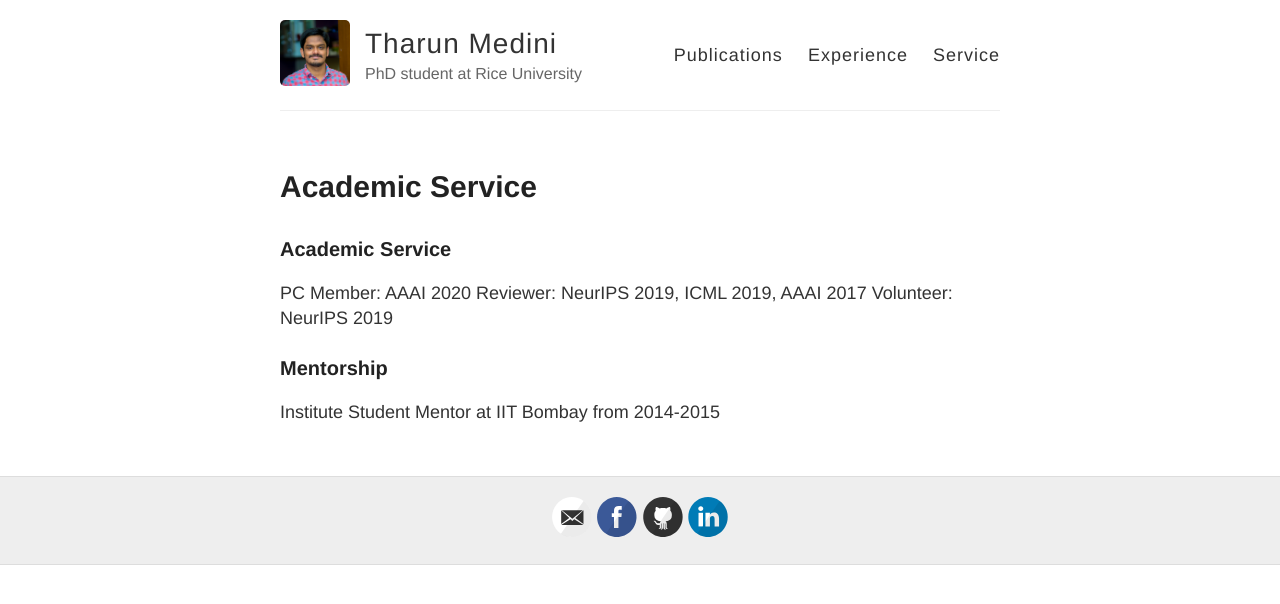
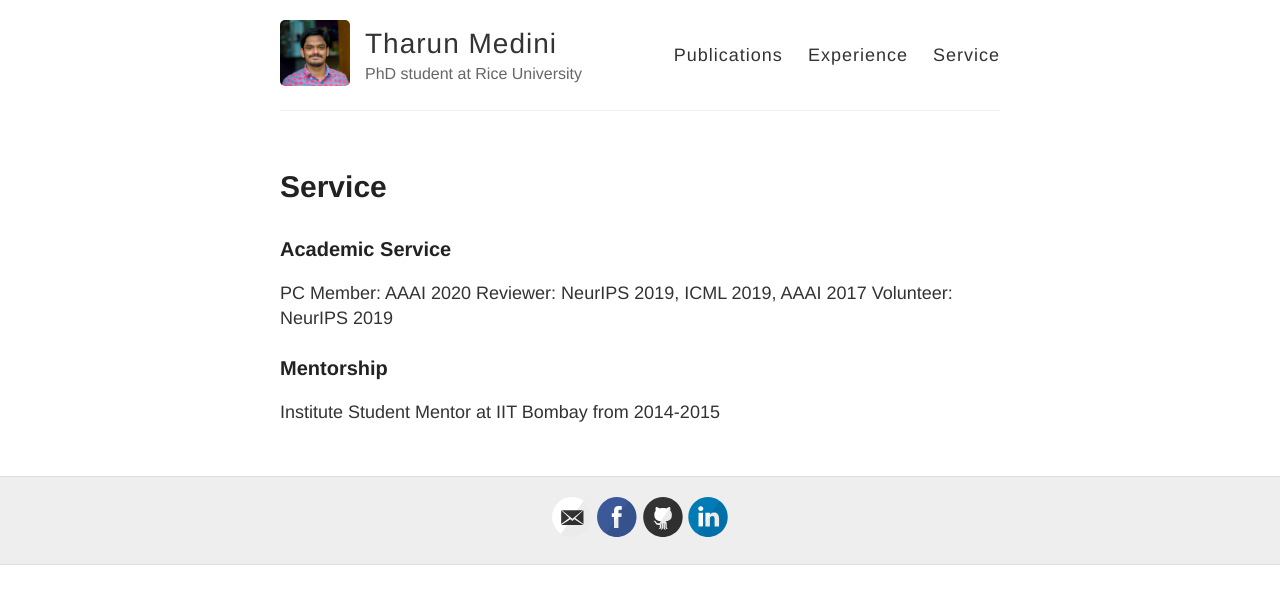
Before and after one commit to gaurav16gupta/gaurav16gupta.github.io, a Jekyll site: the page built from service.md, in a window 1280 px wide. Shown: the top 604 px of the page. Built offline with Jekyll 4.4.1, drawn with Linux system fonts in a browser that asks for light colours; our own code applies the rules of GitHub Pages for plain Markdown files; part of the change alters nothing that is shown.

```diff
--- a/service.md
+++ b/service.md
@@ -1,6 +1,7 @@
 ---
 layout: page
-published: true
+title: Service
+permalink: /service/
 ---
 
 ### Academic Service
```
